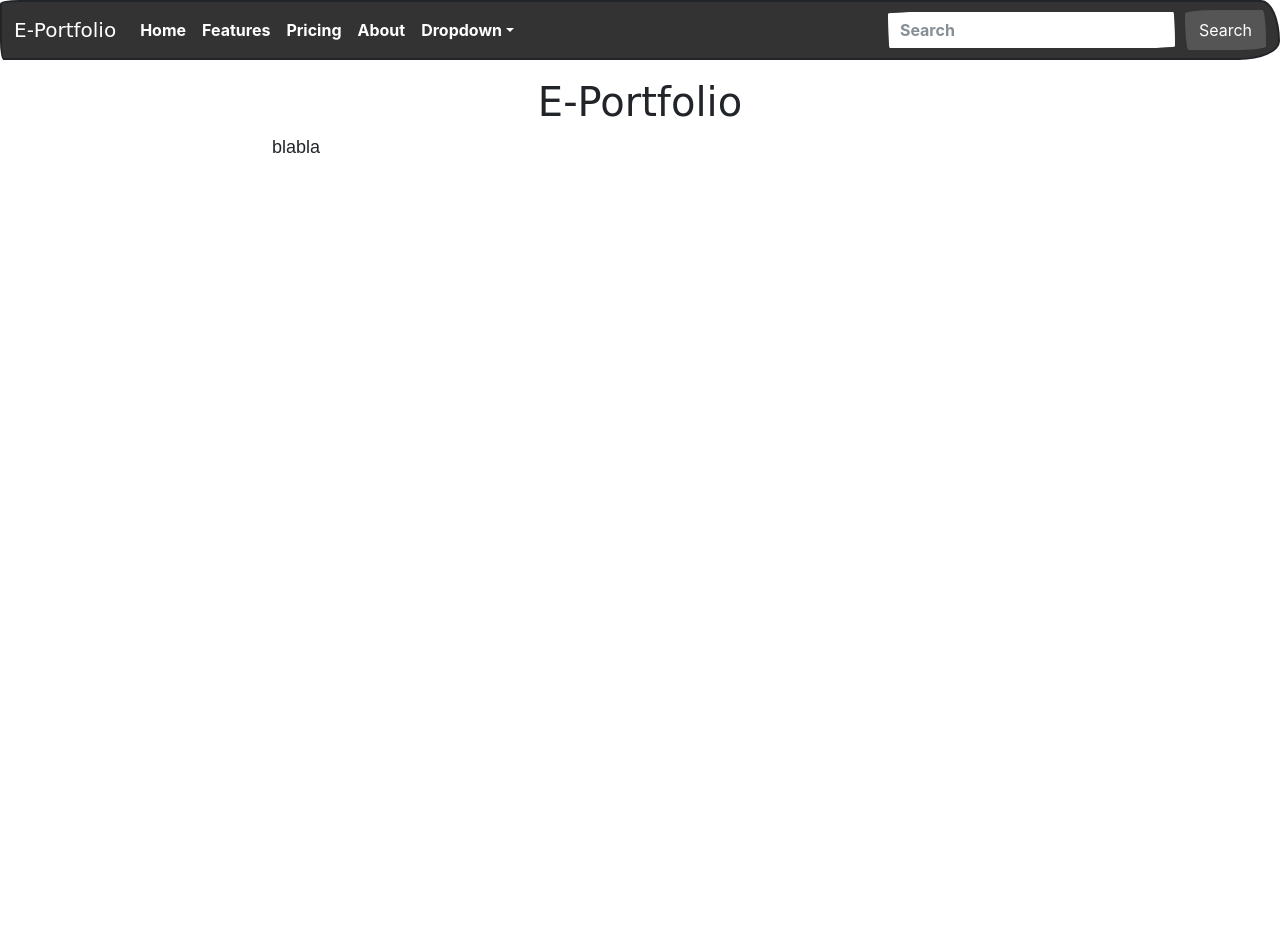
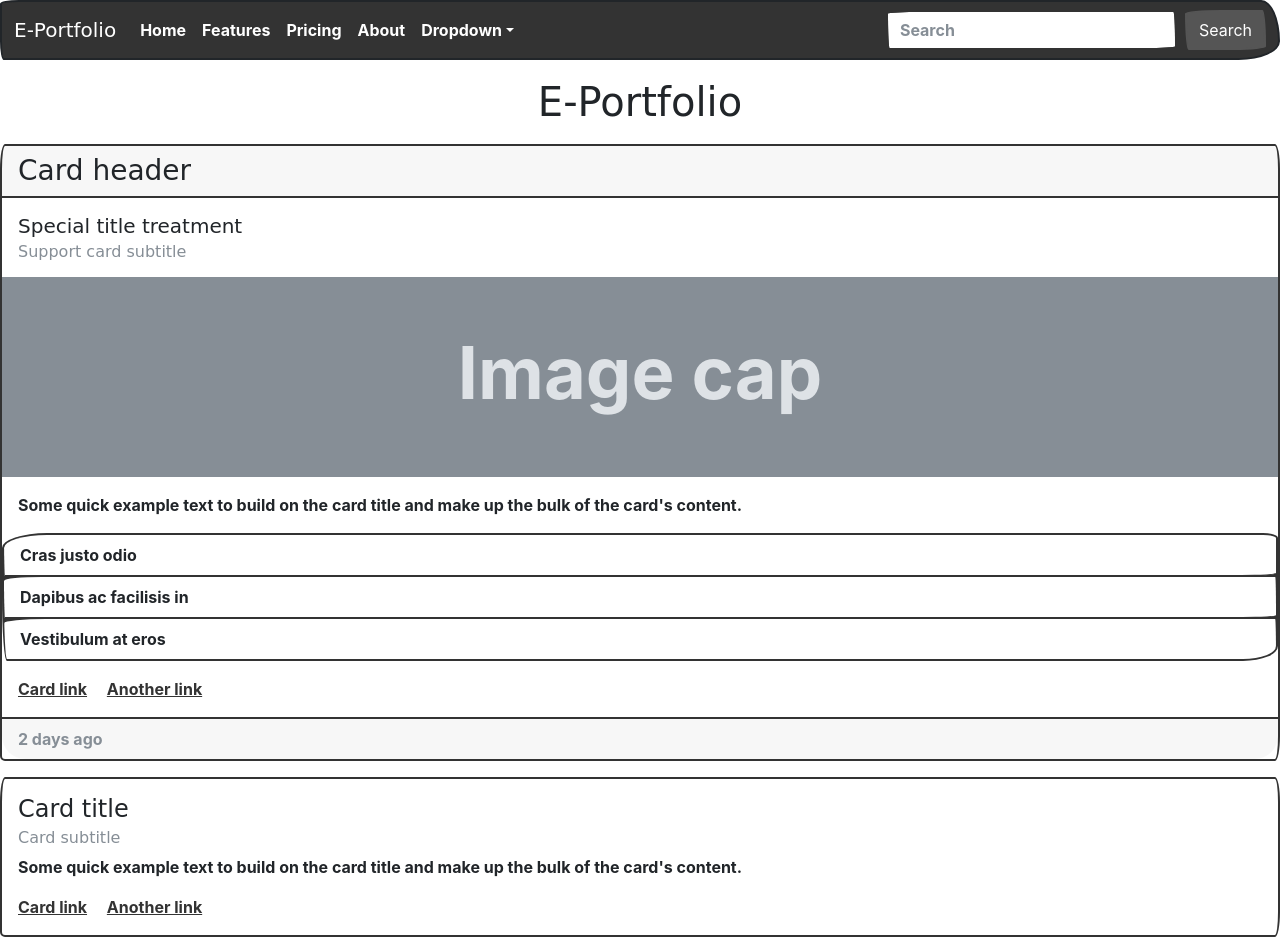
Before and after one commit to Holo-Prism/SAE14, a Symfony app: template templates/home/index.html.twig in a window 1280 px wide. Before the commit the page ends 153 px from the top, so only its background shows below. Run offline with Twig, Linux system fonts and the light colour scheme; the template is opened without the code that fills it, so the values that code supplies are empty; some libraries are stand-ins or nearby versions; some web fonts are replaced.

Commit message:
Update index.html.twig

```diff
--- a/templates/home/index.html.twig
+++ b/templates/home/index.html.twig
@@ -10,9 +10,42 @@
 
 <div class="example-wrapper">
     <CENTER><h1>E-Portfolio</h1></CENTER>
+</div>
 
-    <ul>
-       blabla
-    </ul>
+<div class="card mb-3">
+  <h3 class="card-header">Card header</h3>
+  <div class="card-body">
+    <h5 class="card-title">Special title treatment</h5>
+    <h6 class="card-subtitle text-muted">Support card subtitle</h6>
+  </div>
+  <svg xmlns="http://www.w3.org/2000/svg" class="d-block user-select-none" width="100%" height="200" aria-label="Placeholder: Image cap" focusable="false" role="img" preserveAspectRatio="xMidYMid slice" viewBox="0 0 318 180" style="font-size:1.125rem;text-anchor:middle">
+    <rect width="100%" height="100%" fill="#868e96"></rect>
+    <text x="50%" y="50%" fill="#dee2e6" dy=".3em">Image cap</text>
+  </svg>
+  <div class="card-body">
+    <p class="card-text">Some quick example text to build on the card title and make up the bulk of the card's content.</p>
+  </div>
+  <ul class="list-group list-group-flush">
+    <li class="list-group-item">Cras justo odio</li>
+    <li class="list-group-item">Dapibus ac facilisis in</li>
+    <li class="list-group-item">Vestibulum at eros</li>
+  </ul>
+  <div class="card-body">
+    <a href="#" class="card-link">Card link</a>
+    <a href="#" class="card-link">Another link</a>
+  </div>
+  <div class="card-footer text-muted">
+    2 days ago
+  </div>
 </div>
+<div class="card">
+  <div class="card-body">
+    <h4 class="card-title">Card title</h4>
+    <h6 class="card-subtitle mb-2 text-muted">Card subtitle</h6>
+    <p class="card-text">Some quick example text to build on the card title and make up the bulk of the card's content.</p>
+    <a href="#" class="card-link">Card link</a>
+    <a href="#" class="card-link">Another link</a>
+  </div>
+</div>
+
 {% endblock %}
```
